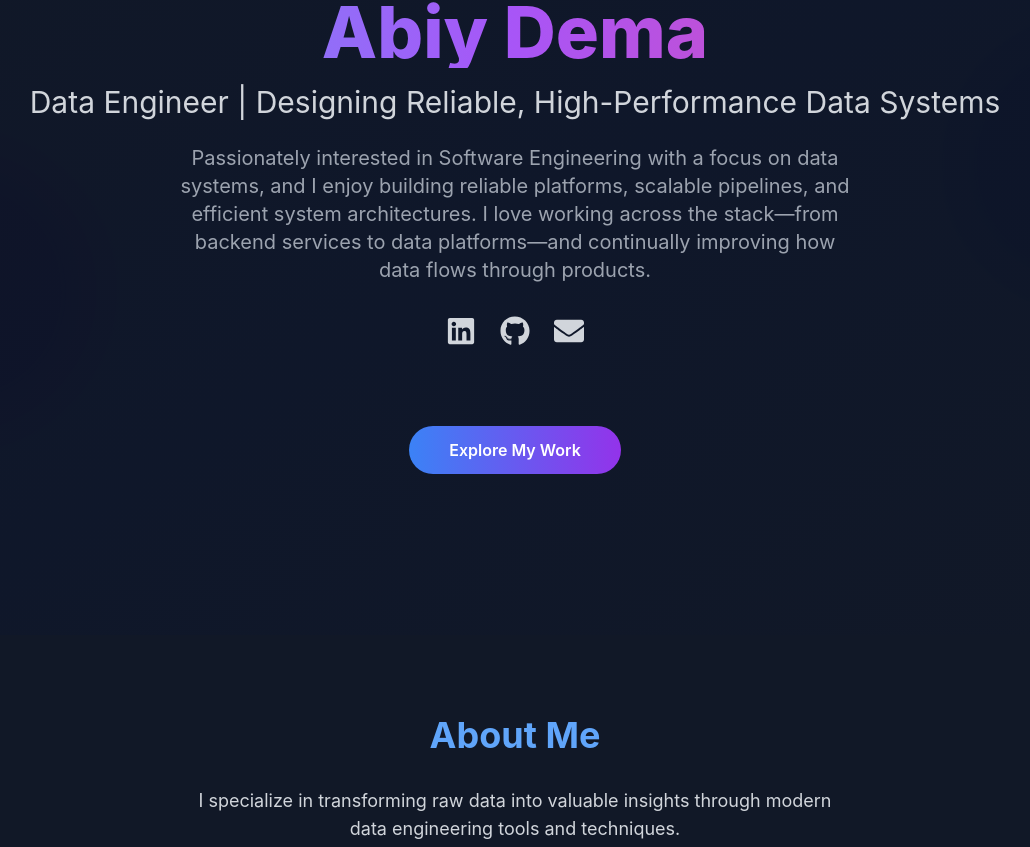
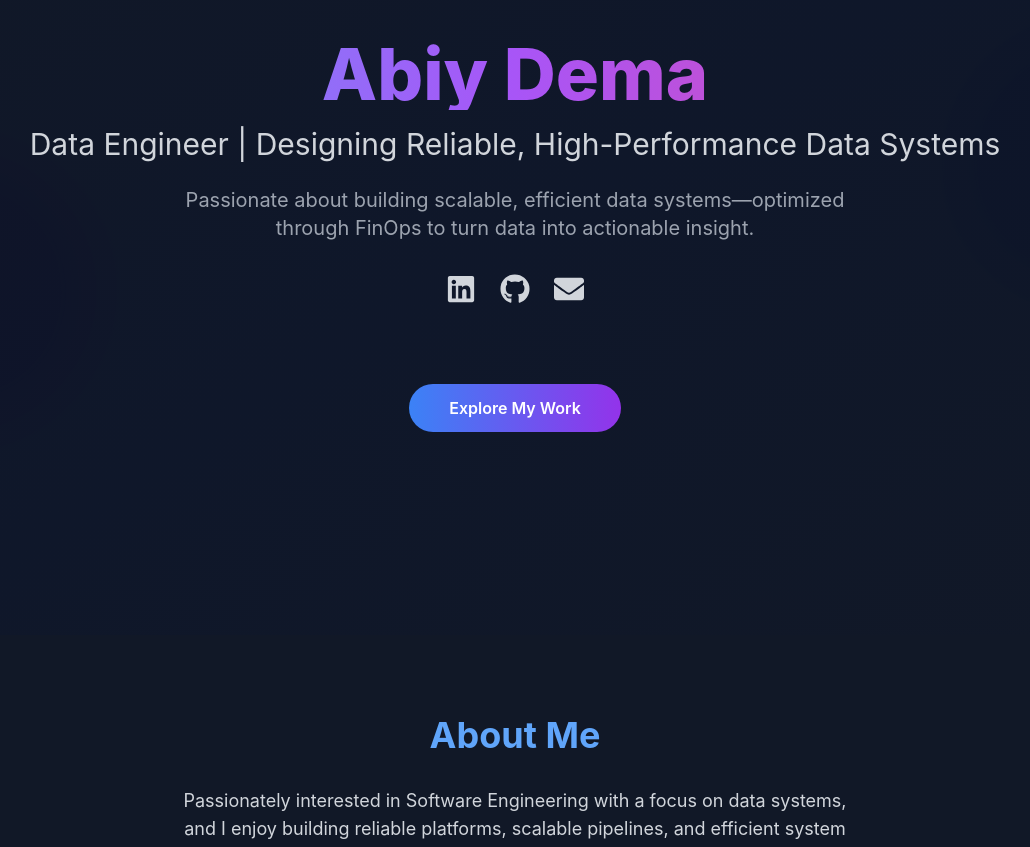
Before and after one commit to Haabiy/DEng-Portfolio, a React (Create React App) app: page / in a window 1280 px wide. Shown: the part 165-1012 px from the top of the page, without its empty margins (125-1155 px from the left). Built offline with nearby package versions, Linux system fonts and the light colour scheme.

Commit message:
feat: moved description

```diff
--- a/src/components/About.jsx
+++ b/src/components/About.jsx
@@ -53,7 +53,9 @@ const About = () => {
           transition={{ delay: 0.2, duration: 0.5 }}
           className="text-lg text-gray-300 text-center mb-12 max-w-2xl mx-auto"
         >
-          I specialize in transforming raw data into valuable insights through modern data engineering tools and techniques.
+        Passionately interested in Software Engineering with a focus on data systems, and I enjoy building reliable platforms,
+        scalable pipelines, and efficient system architectures. I love working across the stack—from backend services to
+        data platforms—and continually improving how data flows through products.
         </motion.p>
 
         <div className="grid grid-cols-1 md:grid-cols-2 gap-12 mb-16">
--- a/src/components/Hero.jsx
+++ b/src/components/Hero.jsx
@@ -50,9 +50,7 @@ const Hero = () => {
           transition={{ duration: 0.8, delay: 0.4, ease: "easeOut" }}
           className="text-lg md:text-xl text-gray-400 mb-8 max-w-2xl mx-auto"
         >
-          Passionately interested in Software Engineering with a focus on data systems, and I enjoy building reliable platforms,
-          scalable pipelines, and efficient system architectures. I love working across the stack—from backend services to
-          data platforms—and continually improving how data flows through products.
+          Passionate about building scalable, efficient data systems—optimized through FinOps to turn data into actionable insight.
         </motion.p>
 
         <motion.div
```
